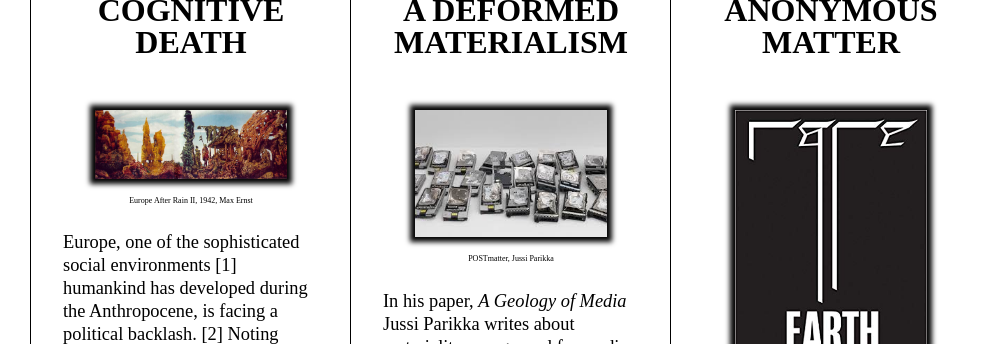
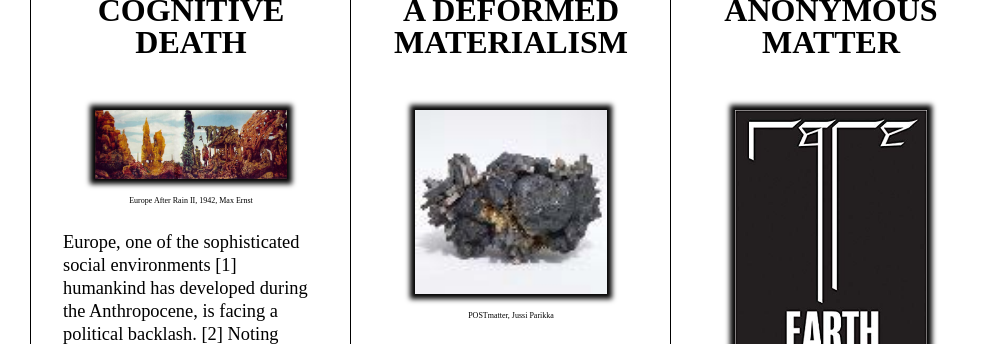
Before and after one commit to kabk/go-theses-19-jan-husstedt, a plain HTML site: page index.html in a window 1280 px wide. Shown: the part 108-452 px from the top of the page, 290-1280 px from the left. Drawn offline with nearby package versions, Linux system fonts and the light colour scheme; a script that the page names is missing; a web font is replaced by a local one.

Commit message:
Update index.html

```diff
--- a/index.html
+++ b/index.html
@@ -709,7 +709,7 @@
 				<div class="content">
 					<div class="header">
 						<h2 class="blur">HEALING OF</br>A DEFORMED</br>MATERIALISM</h2>
-						<img src="assets/img/postmatter2.jpeg" style="width:75%;margin-left:12.5%;margin-bottom:5%;" alt="">
+						<img src="assets/img/postmatter.jpg" style="width:75%;margin-left:12.5%;margin-bottom:5%;" alt="">
 						<div class="subtitle" style="width:75%;margin-left:12.5%;margin-bottom:10%;">POSTmatter, Jussi Parikka</div>
 					</div>
 						<p>In his paper, <em>A Geology of Media</em> Jussi Parikka writes about materiality as a ground for media and culture. According to Parikka, <quote>&ldquo;the human being is primarily a &lsquo;so-called Man&rsquo; formed as an aftereffect of media technologies.&rdquo; [11]</quote> By creating an alternative media materialism he first distinguishes between materialism and idealism when we refer to technology:<quote>&ldquo;do we refer to it as the opposite of spiritual or ethical (as in expressions of disgust toward the materialist aspects of consumer society) or refer to the reality of machines and technology that structure our lives.&rdquo;</quote></p>
```
